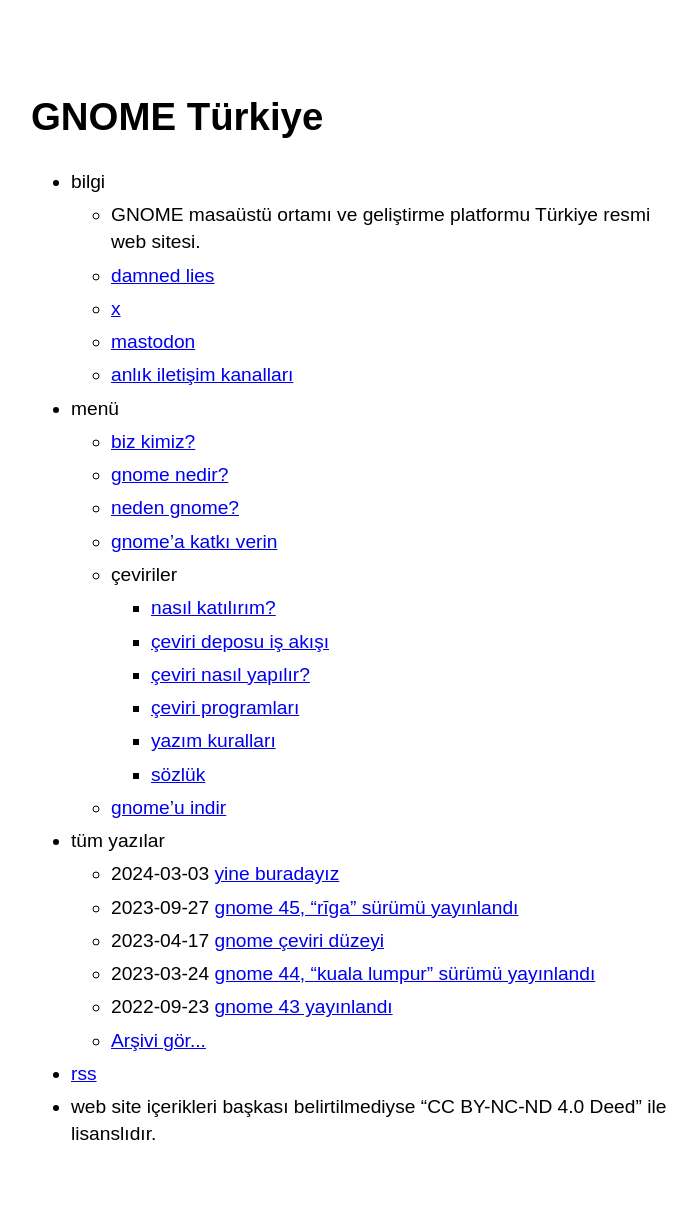
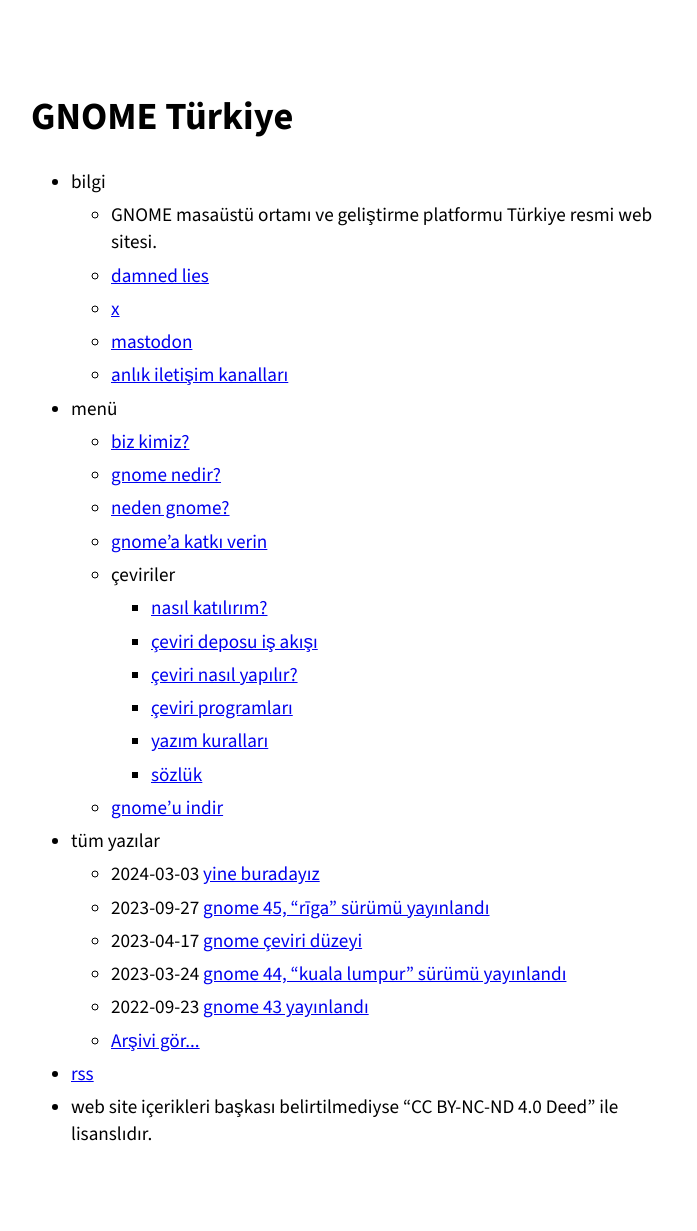
Before and after one commit to gnometurk/gnomeorgtr, a Jekyll site: the page built from index.md, in a window 1280 px wide. Shown: the whole page, without its empty margins (289-986 px from the left). Built offline with Jekyll 4.4.1, drawn with Linux system fonts in a browser that asks for light colours.

Commit message:
Update no-style-please.scss

```diff
--- a/_sass/no-style-please.scss
+++ b/_sass/no-style-please.scss
@@ -1,3 +1,5 @@
+@import url('https://fonts.googleapis.com/css2?family=Source+Sans+3:ital,wght@0,200..900;1,200..900&display=swap');
+
 // -------------- THEME SWITCHER -------------- //
 @mixin dark-appearance {
   filter: invert(1);
```
